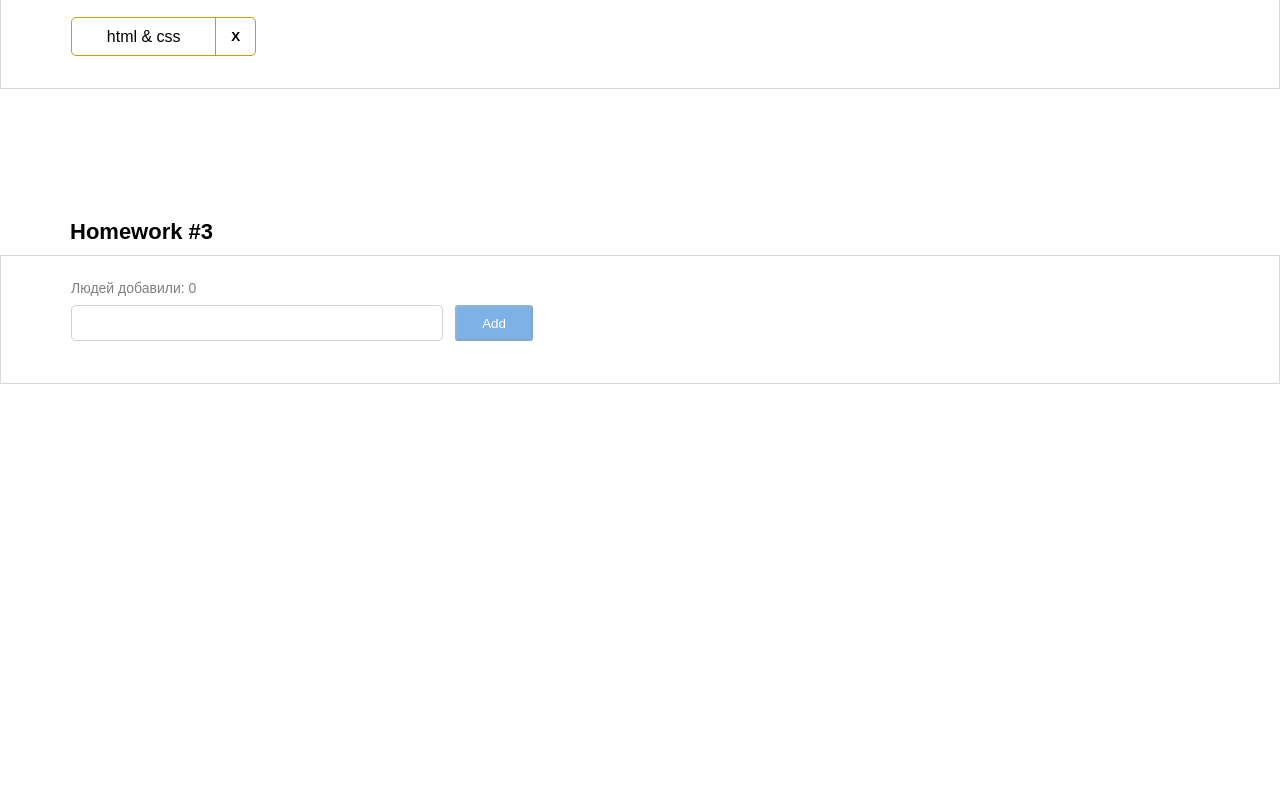
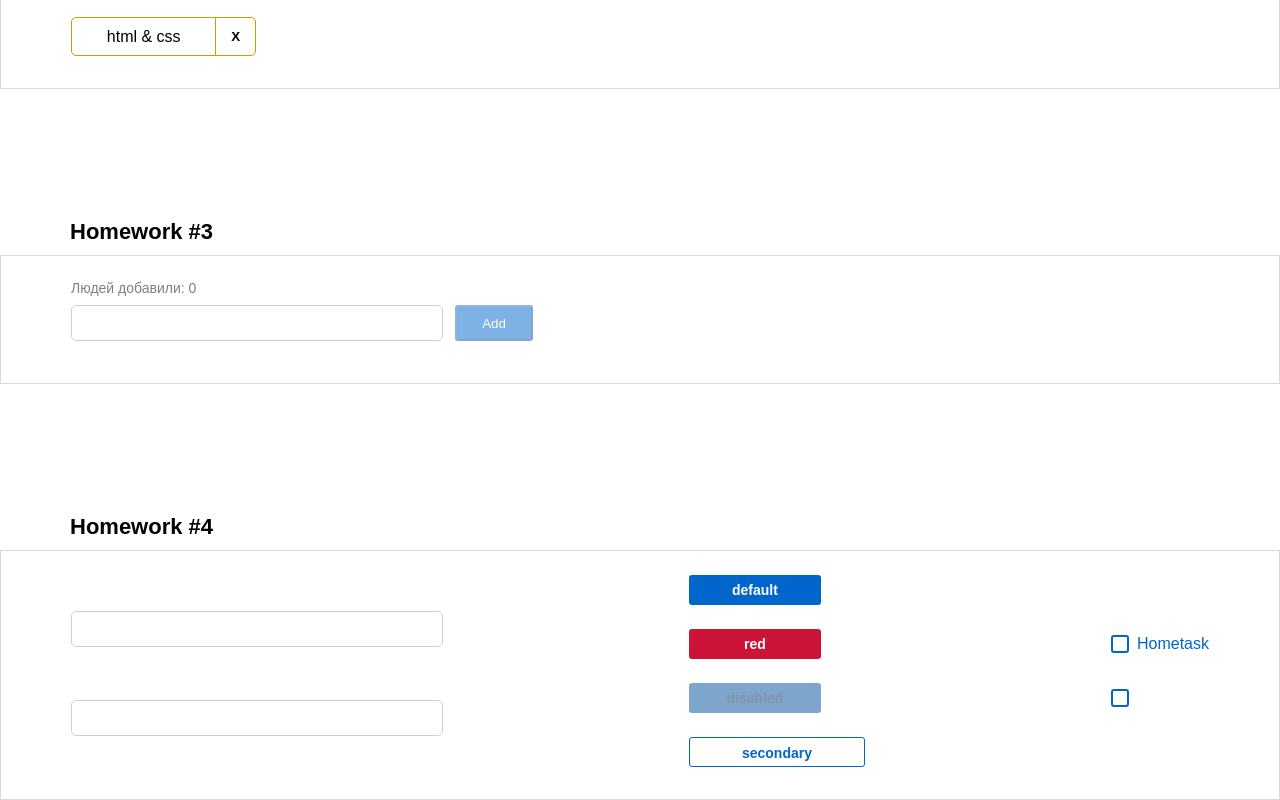
Before and after one commit to 1rko/sprint2_hw, a React (Create React App) app: page /#/pre-junior in a window 1280 px wide. Shown: the part 887-1687 px from the top of the page. Before the commit the page ends 1271 px from the top, so only its background shows below. Built offline with nearby package versions, Linux system fonts and the light colour scheme.

Commit message:
Sprint2-HW4

```diff
--- a/package.json
+++ b/package.json
@@ -54,6 +54,7 @@
   },
   "devDependencies": {
     "eslint-config-react-app": "^7.0.1",
+    "identity-obj-proxy": "^3.0.0",
     "react-scripts": "5.0.1"
   }
 }
--- a/src/s1-main/App.tsx
+++ b/src/s1-main/App.tsx
@@ -3,6 +3,7 @@
 import HW1 from '../s2-homeworks/hw01/HW1'
 import HW2 from "../s2-homeworks/hw02/HW2";
 import HW3 from "../s2-homeworks/hw03/HW3";
+import HW4 from "../s2-homeworks/hw04/HW4";
 
 function App() {
     return (
@@ -11,7 +12,7 @@
             {/*раскомментировать по ходу выполнения*/}
             <HW2/>
             <HW3/>
-            {/*<HW4/>*/}
+            <HW4/>
 
             {/*при выполнении дз 5 и более - закомментировать здесь дз 1-4, так как они есть внутри дз 5*/}
             {/*<HW5/>*/}
--- a/src/s2-homeworks/hw03/Greeting.module.css
+++ b/src/s2-homeworks/hw03/Greeting.module.css
@@ -11,7 +11,6 @@
     font-weight: 400;
     font-size: 14px;
     color: #c00;
-    margin-top: 10px;
 }
 
 .input {
@@ -19,6 +18,7 @@
     border-radius: 5px;
     width: 372px;
     height: 36px;
+    margin-bottom: 10px;
 }
 
 .input:focus {
@@ -34,6 +34,7 @@
     border-radius: 5px;
     width: 372px;
     height: 36px;
+    margin-bottom: 10px;
 }
 
 .button {
@@ -70,5 +71,4 @@
     font-weight: 500;
     font-size: 14px;
     color: #000;
-    margin-top: 10px;
 }
--- a/src/s2-homeworks/hw03/GreetingContainer.tsx
+++ b/src/s2-homeworks/hw03/GreetingContainer.tsx
@@ -13,7 +13,7 @@
                             addUserCallback: (name: string) => void) => {
     // если имя пустое - показать ошибку, иначе - добавить юзера и очистить инпут
     if (!name.trim()) {
-        setError('Error: name is empty')
+        setError('Ошибка! Введите имя!')
     } else {
         addUserCallback(name)
         setName('')
--- a/src/s2-homeworks/hw04/Stand.tsx
+++ b/src/s2-homeworks/hw04/Stand.tsx
@@ -82,7 +82,7 @@
                         checked={stateForAllCheckboxes}
                         onChangeChecked={setChecked}
                     >
-                        some text
+                        Hometask
                     </SuperCheckbox>
                 </div>
                 {/*совместим со старым кодом:*/}
--- a/src/s2-homeworks/hw04/common/c1-SuperInputText/SuperInputText.module.css
+++ b/src/s2-homeworks/hw04/common/c1-SuperInputText/SuperInputText.module.css
@@ -2,19 +2,32 @@
 }
 
 .input {
+    width: 372px;
+    height: 36px;
+    border: 1px solid #D1D1D1;
+    border-radius: 5px;
 }
 
 .inputWrapper {
+    display: flex;
+    flex-direction: column-reverse;
+    gap: 5px;
 }
 
 .superInput {
 }
 
 .errorInput {
+    border: 1px solid #cc1439;
 }
 
 .errorInput:focus {
+    outline: 1px solid #cc1439;
 }
 
 .error {
+    font-family: "Montserrat", sans-serif;;
+    font-weight: 400;
+    font-size: 10px;
+    color: #cc1439;
 }
--- a/src/s2-homeworks/hw04/common/c2-SuperButton/SuperButton.module.css
+++ b/src/s2-homeworks/hw04/common/c2-SuperButton/SuperButton.module.css
@@ -1,35 +1,68 @@
+:root {
+    --main-font-family: "Montserrat", sans-serif;;
+}
+
 .button {
+    border-radius: 3px;
+    padding: 5px 24px;
+    width: 132px;
+    height: 30px;
+    background: #06c;
+    color: white;
+    border: none;
+
+    font-family: var(--main-font-family);
+    font-weight: 600;
+    font-size: 14px;
+    line-height: 143%;
 }
 
 .disabled {
+    background: #004d99;
+    opacity: 0.5;
+    color: #002e5c;
 }
 
 .secondary {
+    border: 1px solid #06c;
+    width: 176px;
+    color: #06c;
+    background: #FFFFFF;
 }
 
 .default {
+    background: #06c;
 }
 
 .red {
+    background: #cc1439;
+    color: white;
+    border: none;
 }
 
 .default:hover {
+    width: 167px;
 }
 
 .red:hover {
+    width: 167px;
 }
 
 .secondary:hover {
+    background: #e5f0fa;
 }
 
 
 .default:active {
+    background: #0059b2;
 }
 
 .secondary:active {
+    background: #c9e5ff;
 }
 
 .red:active {
+    background: #b21232;
 }
 
 .button:disabled {
--- a/src/s2-homeworks/hw04/common/c2-SuperButton/SuperButton.tsx
+++ b/src/s2-homeworks/hw04/common/c2-SuperButton/SuperButton.tsx
@@ -18,10 +18,13 @@
     }
 ) => {
     const finalClassName = s.button
-        // + (disabled
-        //         ? ...
-        //         : xType === 'red'
-        //             ? ...
+        + (disabled
+            ? ' ' + s.disabled
+            : xType === 'red'
+                ? ' ' + s.red :
+                xType === 'secondary'
+                    ? ' ' + s.secondary :
+                    ' ' + s.default)
         + (className ? ' ' + className : '') // задачка на смешивание классов
 
     return (
--- a/src/s2-homeworks/hw04/common/c3-SuperCheckbox/SuperCheckbox.tsx
+++ b/src/s2-homeworks/hw04/common/c3-SuperCheckbox/SuperCheckbox.tsx
@@ -27,6 +27,9 @@
     }
 ) => {
     const onChangeCallback = (e: ChangeEvent<HTMLInputElement>) => {
+        onChange?.(e)
+        onChangeChecked?.(e.currentTarget.checked)
+
         // задачка на написание онченджа
 
     }
```
